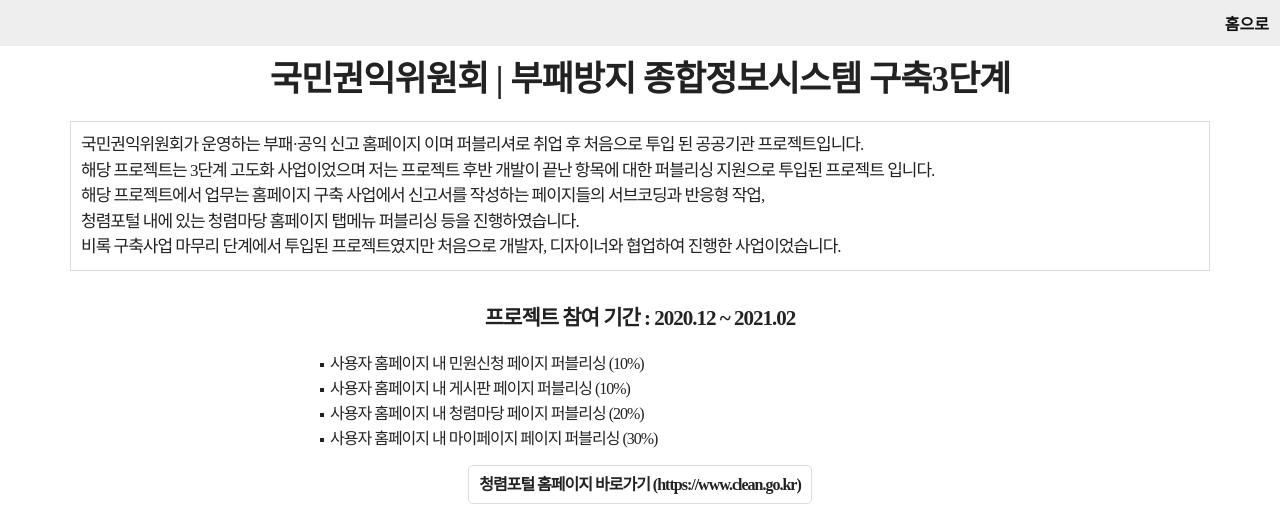
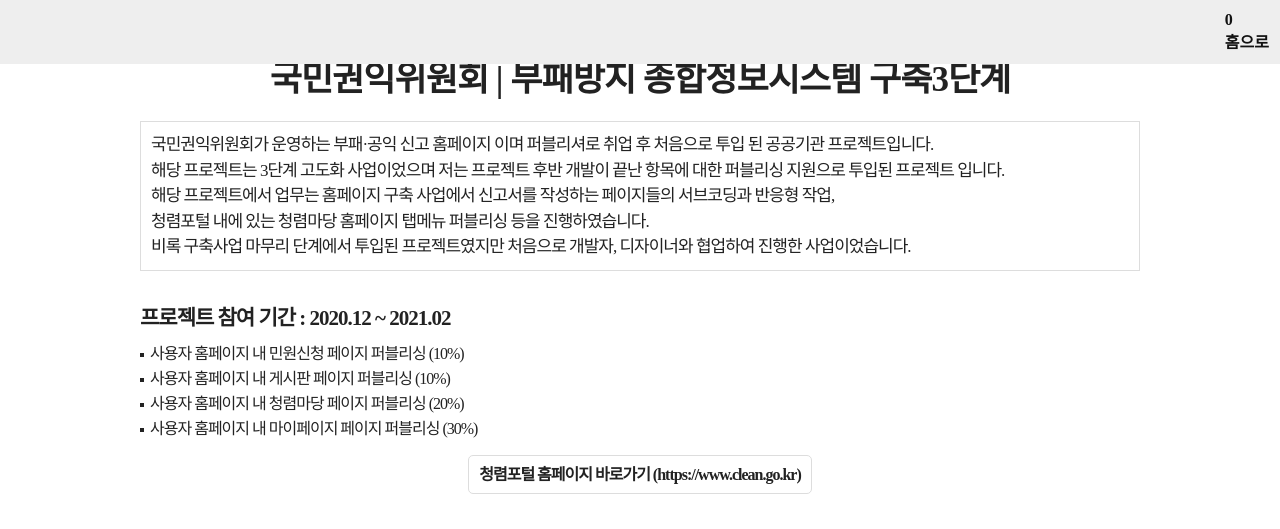
Before and after one commit to kkt9102/kkt9102_portfolio, a React (Create React App) app: page /Clean in a window 1280 px wide. Shown: the top 529 px of the page. Built offline with nearby package versions, Linux system fonts and the light colour scheme; grey boxes are pictures that could not be loaded; a web font is replaced by a local one.

Commit message:
스크롤효과 추가중

```diff
--- a/public/index.html
+++ b/public/index.html
@@ -21,7 +21,7 @@
       work correctly both with client-side routing and a non-root public URL.
       Learn how to configure a non-root public URL by running `npm run build`.
     -->
-    <title>kkt9102 Portfolio</title>
+    <title>kkt9102 Portfolio | 웹 퍼블리셔 포트폴리오</title>
   </head>
   <body>
     <!-- <noscript>You need to enable JavaScript to run this app.</noscript> -->
--- a/src/pages/main/main.js
+++ b/src/pages/main/main.js
@@ -2,7 +2,6 @@
 
 import '../../resource/css/common.css';
 import style from '../../resource/css/main_style.module.css';
-import $, { event } from "jquery";
 import { Link } from "react-scroll";
 
 import { useMousePosition } from "../../utils/mosuePosition";
--- a/src/pages/portsolio/acrc/acrc.js
+++ b/src/pages/portsolio/acrc/acrc.js
@@ -2,6 +2,8 @@
 import style from "../../../resource/css/main_style.module.css";
 import HomeMV from "../../../utils/home_move";
 import ScrollToTop from '../../../utils/scrollTop';
+
+import { useScroll } from "../../../utils/scrollMove";
 
 // img
 import acrc_mian from "../../../resource/img/acrc_main.png";
@@ -12,6 +14,7 @@
 import main_cdns_img_2 from "../../../resource/img/acrc/main_cdns_list.png";
 
 function Acrc() {
+    const {scrollY} = useScroll();
     return(
         <>
             <ScrollToTop/>
@@ -56,7 +59,8 @@
                                 <li className={style.target_move}><a href="https://www.acrc.go.kr/" target="_blank" title="국민권익위원회 홈페이지 새창으로 바로가기" rel="noreferrer">국민권익위원회 홈페이지 바로가기 (https://www.clean.go.kr)</a></li>
                             </ul>
                         </div>
-                        <div className={style.img_box}>
+                        {/*  className={`${scrollY < 500 ? style.y_Top : style.y_move} ${style.main_header}  */}
+                        <div className={`${scrollY < 1400 ? style.show : style.hide } ${style.img_box}`}>
                             <ul className={style.img_list}>
                                 <li>
                                     <div className={`${style.img_box} flex flex_jc_c`}>
--- a/src/resource/css/main_style.module.css
+++ b/src/resource/css/main_style.module.css
@@ -89,19 +89,18 @@
 .main_footer .copyright {font-size:1.3rem; font-family:'NotoKr' !important; font-weight: 300;}
 
 /* portfolio_info */
-.con2 .page_tit {margin-bottom:2rem; padding-top:5rem; font-size:3.5rem; font-weight:600;}
-.portfolio_info .cont_1 .sub_tit {margin-bottom:2rem; font-size: 2.4rem;}
+.con2 {max-width: 100rem;}
+.con2 .page_tit {margin-bottom:2rem; padding-top:5rem; font-size:3.5rem; font-weight:800;}
+.portfolio_info .cont_1 .sub_tit {margin-bottom:2rem; font-size: 2.4rem; font-weight:600;}
 .portfolio_info .cont_1 .sub_txt {border:0.1rem solid #dddddd; padding:1rem; margin-bottom:3rem;}
 .portfolio_info .cont_1 .sub_txt ul li {font-size:1.7rem; line-height: 2.4rem;}
-/* .portfolio_info .cont_2 > .txt_box {padding:1rem; border:0.1rem solid #dddddd;} */
 .portfolio_info .cont_2 .txt_box > * {flex-basis:100%;}
-.portfolio_info .cont_2 .txt_box .percent {padding:1rem 25rem;}
 .portfolio_info .cont_2 .txt_box .percent li {line-height:2.5rem;}
-.portfolio_info .cont_2 .txt_box h2 {margin-bottom:1rem; font-size:2.1rem; text-align:center;}
+.portfolio_info .cont_2 .txt_box h2 {margin-bottom:1rem; font-size:2.1rem;}
 .portfolio_info .cont_2 .txt_box .dots_b {position:relative; text-indent: 1rem; line-height: 2rem;}
 .portfolio_info .cont_2 .txt_box .dots_b::before {content:''; position: absolute; width: 0.4rem; height: 0.4rem; left:0; top:50%; background-color: #222222;}
 .portfolio_info .cont_2 .txt_box ul li:not('.target_move') {flex-basis:100%;}
-.portfolio_info .link_box {display:flex; margin:1rem 0 3rem;}
+.portfolio_info .link_box {display:flex; margin:2rem 0 3rem;}
 .portfolio_info .link_box .target_move a {background:#ffffff; border:0.1rem solid #dddddd; border-radius:0.5rem; font-weight: 900; padding:1rem; color:#222222; transition: all 0.2s;}
 .portfolio_info .link_box .target_move a:hover {background:#222222; border-color:#222222; color:#eeeeee;}
 
@@ -138,20 +137,22 @@
 .clean .cont_2 {margin-top:2rem;}
 .clean .cont_2 h2 {font-size:1.7rem;}
 .clean .cont_2 .img_box {margin-top:1.5rem;}
-.clean .cont_2 .img_box img {width:60%; border:0.1rem solid #dddddd;}
+.clean .cont_2 .img_box img {width:90%; border:0.1rem solid #dddddd;}
 
 /* acrc */
 .acrc {font-family: 'Pretendard'; letter-spacing: -1px;}
 .acrc * {color:#222222;}
 .acrc .cont_1 .sub_txt {line-height: 1.5;}
-.acrc .cont_2 .img_box img {width:60%; border:0.1rem solid #dddddd;}
+.acrc .cont_2 .img_box img {width:90%; border:0.1rem solid #dddddd;}
 
 /* child */
 .child {font-family: 'Pretendard'; letter-spacing: -1px;}
 .child * {color:#222222;}
 .child .cont_1 .sub_txt {line-height: 1.5;}
-.child .cont_2 .img_box img {width:60%; border:0.1rem solid #dddddd;}
+.child .cont_2 .img_box img {width:90%; border:0.1rem solid #dddddd;}
 
 /* prtl */
 .prtl {font-family: 'Pretendard'; letter-spacing: -1px;}
 .prtl * {color:#222222;}
+.prtl .cont_1 .sub_txt {line-height: 1.5;}
+.prtl .cont_2 .img_box img {width:90%; border:0.1rem solid #dddddd;}
--- a/src/utils/home_move.js
+++ b/src/utils/home_move.js
@@ -1,5 +1,7 @@
 import React from "react";
 import { Link } from "react-router-dom";
+
+import {useScroll} from './scrollMove';
 
 function HomeMV() {
     const btn_style = {
@@ -18,11 +20,12 @@
         fontWeight: 600,
         color: '#' + 111111
     }
-
+    const {scrollY} = useScroll();
     return (
         <>
             <div className="go_home" style={btn_style}>
                 <Link to="/" style={btn_link}>
+                    <div>{scrollY}</div>
                     <div>홈으로</div>
                 </Link>
             </div>
```
